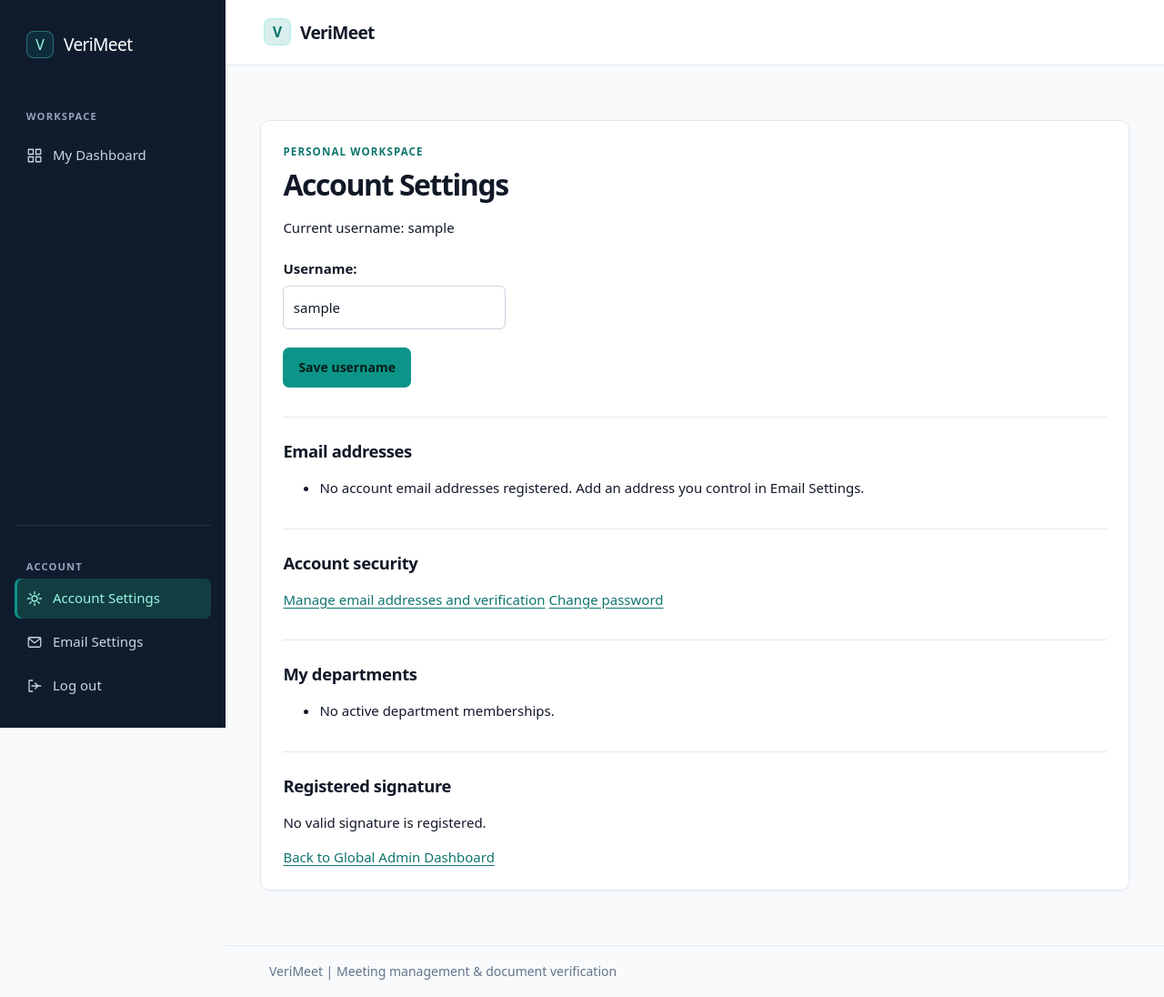
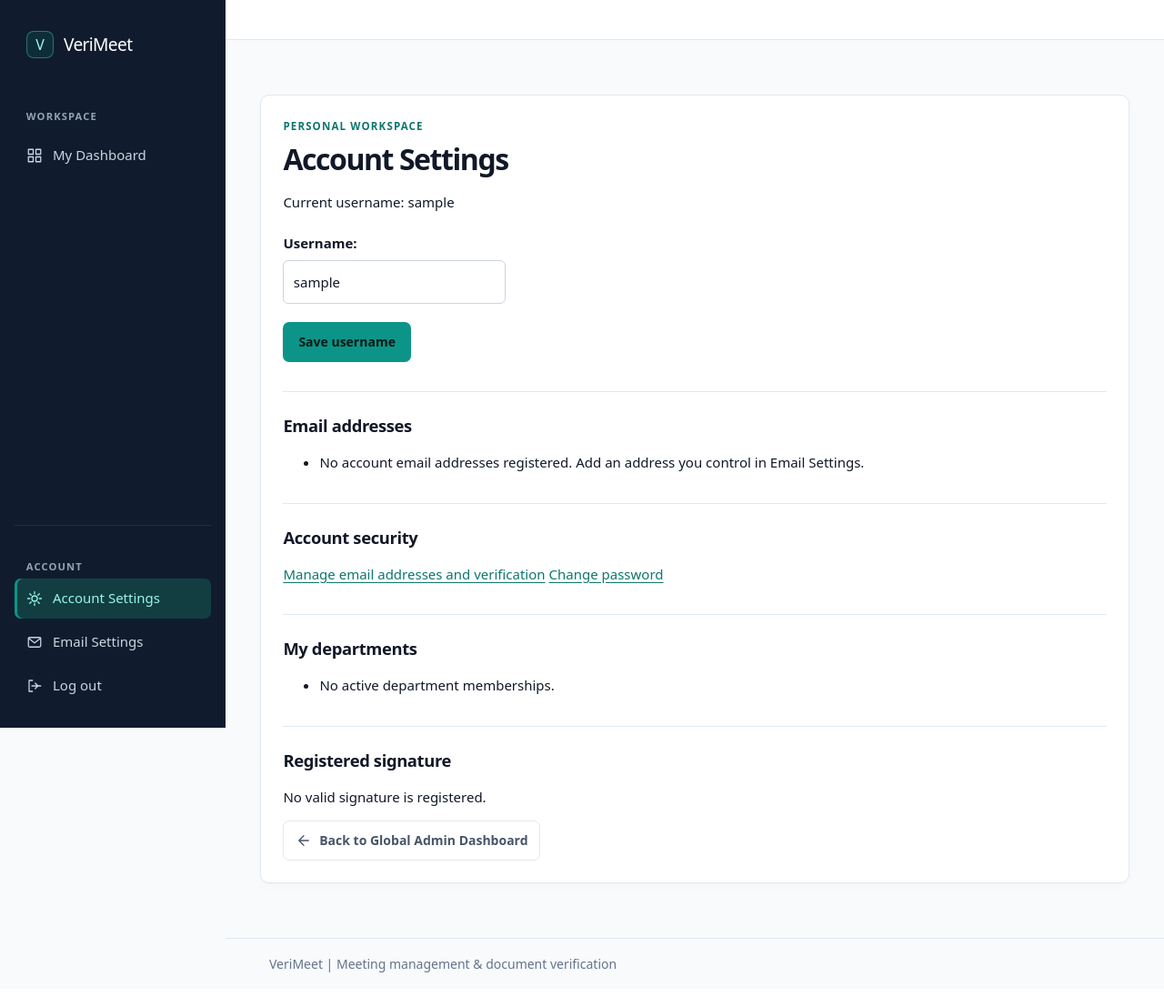
Before and after one commit to SiegfridP/verimeet, a Django app: page /accounts/settings/ in a window 1280 px wide. Shown: the whole page at 91% size. After the commit the page ends 1069 px from the top, so only its background shows below. Run offline with Django 5.2, Linux system fonts and the light colour scheme; the visitor is signed in with stand-in values (Sample User, id 1); some libraries are stand-ins or nearby versions.

Commit message:
style(ui): polish workspace branding and navigation actions

```diff
--- a/accounts/static/css/verimeet.css
+++ b/accounts/static/css/verimeet.css
@@ -544,3 +544,49 @@
 @media (prefers-reduced-motion: reduce) {
   .vm-app * { animation: none !important; transition: none !important; scroll-behavior: auto !important; }
 }
+
+/* Focused navigation and dashboard polish. */
+@media (min-width: 901px) {
+  .vm-workspace .vm-topbar > .vm-brand { display: none; }
+  .vm-workspace .vm-topbar { min-height: 44px; padding-block: .25rem; }
+}
+.vm-content a.vm-return,
+.vm-content a.vm-department-entry {
+  display: inline-flex;
+  align-items: center;
+  justify-content: center;
+  gap: .5rem;
+  min-height: 44px;
+  max-width: 100%;
+  padding: .5rem .8rem;
+  border: 1px solid var(--border);
+  border-radius: 7px;
+  font-size: .875rem;
+  font-weight: 550;
+  line-height: 1.4;
+  text-decoration: none;
+  box-shadow: none;
+  transition: background-color .15s, border-color .15s;
+}
+.vm-content a.vm-return { color: #475569; background: #fff; }
+.vm-content a.vm-return:hover { background: var(--surface); color: var(--text); border-color: #cbd5e1; }
+.vm-content a.vm-department-entry { color: #115e59; background: #f0fdfa; border-color: #99d5cd; }
+.vm-content a.vm-department-entry:hover { color: #134e4a; background: #ccfbf1; border-color: var(--primary); }
+.vm-return > span, .vm-department-entry > span { min-width: 0; overflow-wrap: anywhere; }
+.vm-content .vm-department-card { display: flex; flex-direction: column; align-items: flex-start; gap: .85rem; padding: 1.35rem; }
+.vm-content .vm-department-card h3 { margin: 0; line-height: 1.45; font-size: 1.1rem; overflow-wrap: anywhere; }
+.vm-content .vm-department-role { margin: 0 0 .25rem; font-size: .875rem; color: #475569; }
+.vm-department-card > .vm-department-entry { margin-top: auto; }
+.vm-content .vm-signature-preview { max-width: 480px; margin: 1rem 0; background: white; border: 1px solid var(--border); border-radius: 8px; }
+.vm-signature-preview > summary { display: flex; align-items: center; gap: .65rem; padding: .75rem 1rem; min-height: 44px; list-style: none; font-weight: 550; color: #475569; border-radius: 8px; }
+.vm-signature-preview > summary::-webkit-details-marker { display: none; }
+.vm-signature-preview > summary:hover { background: var(--surface); }
+.vm-disclosure-chevron { margin-left: auto; display: inline-flex; transition: transform .15s; }
+.vm-signature-preview[open] > summary { background: #f0fdfa; color: #115e59; border-bottom: 1px solid var(--border); border-radius: 8px 8px 0 0; }
+.vm-signature-preview[open] .vm-disclosure-chevron { transform: rotate(180deg); }
+.vm-content .vm-signature-preview img { display: block; margin: 1rem; max-width: calc(100% - 2rem); }
+.vm-content .vm-info-note { display: flex; align-items: flex-start; gap: .65rem; padding: .85rem 1rem; margin: 1.5rem 0 0; border: 1px solid var(--border); border-left: 3px solid #8bbdb7; border-radius: 7px; background: #f0fdfa; color: #475569; font-size: .875rem; }
+.vm-info-note > .vm-icon { margin-top: .15rem; }
+@media (prefers-reduced-motion: reduce) {
+  .vm-disclosure-chevron, .vm-content a.vm-return, .vm-content a.vm-department-entry { transition: none; }
+}
--- a/accounts/templates/accounts/_invitation_cards.html
+++ b/accounts/templates/accounts/_invitation_cards.html
@@ -9,6 +9,6 @@
 </li>
 {% endfor %}</ul></section>
 {% else %}
-<p>To accept an invitation, open the link provided by your department's Authorized Personnel.</p>
+<p class="vm-info-note">{% include 'accounts/ui_icon.html' with icon='info' %}<span>To accept an invitation, open the link provided by your department's Authorized Personnel.</span></p>
 {% endif %}
 </div>
--- a/accounts/templates/accounts/account_settings.html
+++ b/accounts/templates/accounts/account_settings.html
@@ -19,6 +19,6 @@
 {% if replacement_form %}<p>Replacing this visual PNG does not invalidate cryptographic signatures. Previous PNG versions are retained for historical protection.</p>
 <form method="post" enctype="multipart/form-data" action="{% url 'replace_account_signature' %}">{% csrf_token %}{{ replacement_form.as_p }}<button type="submit">Replace signature</button></form>{% endif %}
 {% if signature_ready %}<img src="{% url 'signature_preview' %}" alt="Your saved signature">{% else %}<p>No valid signature is registered.</p>{% endif %}
-{% if global_admin %}<a href="{% url 'admin_dashboard' %}">Back to Global Admin Dashboard</a>{% else %}<a href="{% url 'central_dashboard' %}">Back to My Dashboard</a>{% endif %}
+{% if global_admin %}<a href="{% url 'admin_dashboard' %}" class="vm-return">{% include 'accounts/ui_icon.html' with icon='arrow-left' %}<span>Back to Global Admin Dashboard</span></a>{% else %}<a href="{% url 'central_dashboard' %}" class="vm-return">{% include 'accounts/ui_icon.html' with icon='arrow-left' %}<span>Back to My Dashboard</span></a>{% endif %}
 </div>
 {% endblock %}
--- a/accounts/templates/accounts/authorized_dashboard.html
+++ b/accounts/templates/accounts/authorized_dashboard.html
@@ -2,7 +2,7 @@
 {% load dashboard_navigation %}
 {% block head_title %}VeriMeet – Authorized Dashboard{% endblock %}
 {% block content %}
-<div class="vm-dashboard">{% if not global_admin %}<a href="{% url 'central_dashboard' %}">Back to My Dashboard</a>{% endif %}
+<div class="vm-dashboard">{% if not global_admin %}<a href="{% url 'central_dashboard' %}" class="vm-return">{% include 'accounts/ui_icon.html' with icon='arrow-left' %}<span>Back to My Dashboard</span></a>{% endif %}
 
 
 {% if global_admin %}<h1>Global Admin — Department Dashboard</h1><a href="{% overview_url %}">Global Admin Dashboard</a>{% else %}<h1>Authorized Personnel Dashboard</h1>{% endif %}
--- a/accounts/templates/accounts/central_dashboard.html
+++ b/accounts/templates/accounts/central_dashboard.html
@@ -5,15 +5,15 @@
 <div>
 
 <header class="vm-page-header"><div><p class="vm-eyebrow">Your workspace</p><h1>My Dashboard</h1></div></header>
-{% if user.signature_validated %}<details><summary>Your signature preview</summary><img src="{% url 'signature_preview' %}" alt="Your saved signature"></details>{% endif %}
+{% if user.signature_validated %}<details class="vm-signature-preview"><summary>{% include 'accounts/ui_icon.html' with icon='signature' %}<span>Your signature preview</span><span class="vm-disclosure-chevron">{% include 'accounts/ui_icon.html' with icon='chevron' %}</span></summary><img src="{% url 'signature_preview' %}" alt="Your saved signature"></details>{% endif %}
 
 <p>Select a department to view its dashboard.</p>
 <a class="button" href="{% url 'create_department' %}">Create Department</a>
 <section class="vm-department-grid" aria-labelledby="departments-heading">
 <h2 id="departments-heading">My departments</h2>
 {% for entry in department_entries %}
-<article class="vm-department-card"><h3>{{ entry.department.name }}</h3><p>Your role: {{ entry.role }}</p>
-<a href="{% url 'department_dashboard' entry.department.pk %}">Enter {{ entry.department.name }}</a></article>
+<article class="vm-department-card"><h3>{{ entry.department.name }}</h3><p class="vm-department-role">Your role: {{ entry.role }}</p>
+<a class="vm-department-entry" href="{% url 'department_dashboard' entry.department.pk %}"><span>Enter {{ entry.department.name }}</span>{% include 'accounts/ui_icon.html' with icon='arrow-right' %}</a></article>
 {% empty %}
 <p>You have no active departments. Create a department or join through an invitation from Authorized Personnel.</p>
 {% endfor %}
--- a/accounts/templates/accounts/elevation_request.html
+++ b/accounts/templates/accounts/elevation_request.html
@@ -9,7 +9,7 @@
         {{ form.as_p }}
         <button type="submit">Submit Request</button>
       </form>
-      <p><a href="{% dashboard_url 'department_dashboard' dept_id=department.id %}">← Back to Dashboard</a></p>
+      <p><a href="{% dashboard_url 'department_dashboard' dept_id=department.id %}" class="vm-return">{% include 'accounts/ui_icon.html' with icon='arrow-left' %}<span>Back to Dashboard</span></a></p>
     </section>
   </div>
 {% endblock %}
--- a/accounts/templates/accounts/invite.html
+++ b/accounts/templates/accounts/invite.html
@@ -16,7 +16,7 @@
       <form method="post" action="{% dashboard_url 'retry_invitation_delivery' invitation.pk %}">{% csrf_token %}{% dashboard_field %}<button>Queue existing invitation email</button></form>
       {% endif %}
       {% empty %}<p>No pending invitations.</p>{% endfor %}
-      <p><a href="{% dashboard_url 'department_dashboard' dept_id=department.id %}">← Back to Dashboard</a></p>
+      <p><a href="{% dashboard_url 'department_dashboard' dept_id=department.id %}" class="vm-return">{% include 'accounts/ui_icon.html' with icon='arrow-left' %}<span>Back to Dashboard</span></a></p>
     </section>
   </div>
 {% endblock %}
--- a/accounts/templates/accounts/member_dashboard.html
+++ b/accounts/templates/accounts/member_dashboard.html
@@ -2,7 +2,7 @@
 {% load dashboard_navigation %}
 {% block head_title %}VeriMeet – Officer Dashboard{% endblock %}
 {% block content %}
-<div class="vm-dashboard">{% if not global_admin %}<a href="{% url 'central_dashboard' %}">Back to My Dashboard</a>{% endif %}
+<div class="vm-dashboard">{% if not global_admin %}<a href="{% url 'central_dashboard' %}" class="vm-return">{% include 'accounts/ui_icon.html' with icon='arrow-left' %}<span>Back to My Dashboard</span></a>{% endif %}
 <h1>Officer Dashboard</h1><h2 class="vm-context-heading">Department: {{ department.name }}</h2><p>Your role: Officer</p><p>All department meetings are listed. Attendance, signing, and verification details belong only to your own assignment.</p>
 {% if switch_departments %}<nav aria-label="Switch department">Switch department: {% for dept in switch_departments %}<a href="{% dashboard_entry_url dept.pk %}" {% if department.pk == dept.pk %}aria-current="page"{% endif %}>{{ dept.name }}</a>{% endfor %}</nav>{% endif %}
 
--- a/accounts/templates/accounts/review_elevation_requests.html
+++ b/accounts/templates/accounts/review_elevation_requests.html
@@ -28,6 +28,6 @@
     {% else %}
       <p>No pending requests.</p>
     {% endif %}
-    <p><a href="{% overview_url %}">← Back to Admin Dashboard</a></p>
+    <p><a href="{% overview_url %}" class="vm-return">{% include 'accounts/ui_icon.html' with icon='arrow-left' %}<span>Back to Admin Dashboard</span></a></p>
   </div>
 {% endblock %}
--- a/accounts/templates/accounts/ui_icon.html
+++ b/accounts/templates/accounts/ui_icon.html
@@ -1 +1 @@
-<svg class="vm-icon" width="18" height="18" viewBox="0 0 24 24" fill="none" stroke="currentColor" stroke-width="1.7" stroke-linecap="round" stroke-linejoin="round" aria-hidden="true" focusable="false">{% if icon == 'dashboard' %}<path d="M3 3h7v7H3zM14 3h7v7h-7zM3 14h7v7H3zM14 14h7v7h-7z"/>{% elif icon == 'email' %}<rect x="3" y="5" width="18" height="14" rx="2"/><path d="m3 6 9 7 9-7"/>{% elif icon == 'logout' %}<path d="M9 4H4v16h5M13 8l4 4-4 4M8 12h13"/>{% elif icon == 'department' %}<path d="M4 21V5l8-3 8 3v16M9 21v-5h6v5M8 7h1m6 0h1M8 11h1m6 0h1"/>{% else %}<circle cx="12" cy="12" r="4"/><path d="M12 2v3m0 14v3M2 12h3m14 0h3M5 5l2 2m10 10 2 2M5 19l2-2M17 7l2-2"/>{% endif %}</svg>
+<svg class="vm-icon" width="18" height="18" viewBox="0 0 24 24" fill="none" stroke="currentColor" stroke-width="1.7" stroke-linecap="round" stroke-linejoin="round" aria-hidden="true" focusable="false">{% if icon == 'arrow-left' %}<path d="m12 5-7 7 7 7M5 12h14"/>{% elif icon == 'arrow-right' %}<path d="m12 5 7 7-7 7M5 12h14"/>{% elif icon == 'chevron' %}<path d="m6 9 6 6 6-6"/>{% elif icon == 'signature' %}<path d="m4 16 10-10 4 4L8 20H4v-4ZM13 7l4 4M13 20h7"/>{% elif icon == 'info' %}<circle cx="12" cy="12" r="9"/><path d="M12 11v6M12 7h.01"/>{% elif icon == 'dashboard' %}<path d="M3 3h7v7H3zM14 3h7v7h-7zM3 14h7v7H3zM14 14h7v7h-7z"/>{% elif icon == 'email' %}<rect x="3" y="5" width="18" height="14" rx="2"/><path d="m3 6 9 7 9-7"/>{% elif icon == 'logout' %}<path d="M9 4H4v16h5M13 8l4 4-4 4M8 12h13"/>{% elif icon == 'department' %}<path d="M4 21V5l8-3 8 3v16M9 21v-5h6v5M8 7h1m6 0h1M8 11h1m6 0h1"/>{% else %}<circle cx="12" cy="12" r="4"/><path d="M12 2v3m0 14v3M2 12h3m14 0h3M5 5l2 2m10 10 2 2M5 19l2-2M17 7l2-2"/>{% endif %}</svg>
--- a/meetings/templates/meetings/assign_participants.html
+++ b/meetings/templates/meetings/assign_participants.html
@@ -49,7 +49,7 @@
 
         <div class="actions-row">
           <button type="submit" class="button" id="submit-assign-participants">Save Assignments</button>
-          <a href="{% dashboard_url 'department_dashboard' dept_id=department.id %}" class="button btn-secondary">Back to Dashboard</a>
+          <a href="{% dashboard_url 'department_dashboard' dept_id=department.id %}" class="button btn-secondary vm-return">{% include 'accounts/ui_icon.html' with icon='arrow-left' %}<span>Back to Dashboard</span></a>
         </div>
       </form>
     </div>
--- a/meetings/templates/meetings/my_attendance.html
+++ b/meetings/templates/meetings/my_attendance.html
@@ -76,7 +76,7 @@
       {% endif %}
 
       <div>
-        <a href="{% dashboard_url 'department_dashboard' dept_id=department.id %}" class="button">Back to Dashboard</a>
+        <a href="{% dashboard_url 'department_dashboard' dept_id=department.id %}" class="button vm-return">{% include 'accounts/ui_icon.html' with icon='arrow-left' %}<span>Back to Dashboard</span></a>
       </div>
     </div>
   </div>
--- a/meetings/templates/meetings/qr_attendance_confirm.html
+++ b/meetings/templates/meetings/qr_attendance_confirm.html
@@ -14,5 +14,5 @@
   {% endif %}
   <button type="submit">Confirm attendance</button>
 </form>
-<a href="{% dashboard_url 'department_dashboard' meeting.department_id %}">Return to Dashboard</a>
+<a href="{% dashboard_url 'department_dashboard' meeting.department_id %}" class="vm-return">{% include 'accounts/ui_icon.html' with icon='arrow-left' %}<span>Return to Dashboard</span></a>
 {% endblock %}
--- a/meetings/templates/meetings/qr_attendance_result.html
+++ b/meetings/templates/meetings/qr_attendance_result.html
@@ -39,6 +39,6 @@
     </div>
 
     <a href="{% dashboard_url 'my_attendance' meeting.id %}" class="button">View My Attendance Details</a>
-    <a href="{% dashboard_url 'department_dashboard' meeting.department_id %}" class="secondary-link">Return to Dashboard</a>
+    <a href="{% dashboard_url 'department_dashboard' meeting.department_id %}" class="secondary-link vm-return">{% include 'accounts/ui_icon.html' with icon='arrow-left' %}<span>Return to Dashboard</span></a>
   </div>
 {% endblock %}
--- a/meetings/templates/meetings/qr_projector.html
+++ b/meetings/templates/meetings/qr_projector.html
@@ -30,7 +30,7 @@
   {% endif %}
 
   <div class="nav-links">
-    <a href="{% dashboard_url 'review_meeting' meeting.id %}">&larr; Return to Meeting Review</a>
+    <a href="{% dashboard_url 'review_meeting' meeting.id %}" class="vm-return">{% include 'accounts/ui_icon.html' with icon='arrow-left' %}<span>Return to Meeting Review</span></a>
     <a href="{% dashboard_url 'meeting_attendance' meeting.id %}">Manage Attendance</a>
     <a href="{% dashboard_url 'department_dashboard' meeting.department.id %}">Dashboard</a>
   </div>
--- a/meetings/templates/meetings/review_meeting.html
+++ b/meetings/templates/meetings/review_meeting.html
@@ -117,7 +117,7 @@
           <form method="post" action="{% dashboard_url 'generate_signing_qr' meeting.id %}">{% csrf_token %}{% dashboard_field %}<button type="submit" class="button btn-secondary">Signing QR</button></form>
           <a href="{% dashboard_url 'projector_qr_view' meeting.id %}" class="button" id="btn-qr-from-review">Display Projector QR</a>
         {% endif %}
-        <a href="{% dashboard_url 'department_dashboard' dept_id=department.id %}" class="button btn-secondary">Back to Dashboard</a>
+        <a href="{% dashboard_url 'department_dashboard' dept_id=department.id %}" class="button btn-secondary vm-return">{% include 'accounts/ui_icon.html' with icon='arrow-left' %}<span>Back to Dashboard</span></a>
       </div>
     </div>
   </div>
--- a/meetings/templates/meetings/select_department.html
+++ b/meetings/templates/meetings/select_department.html
@@ -11,13 +11,13 @@
       <ul class="dept-list">
         {% for dept in departments %}
           <li>
-            <a class="dept-link" href="{% dashboard_url 'create_meeting_dept' dept_id=dept.id %}">
-              {{ dept.name }}
+            <a class="dept-link vm-department-entry" href="{% dashboard_url 'create_meeting_dept' dept_id=dept.id %}">
+              <span>{{ dept.name }}</span>{% include 'accounts/ui_icon.html' with icon='arrow-right' %}
             </a>
           </li>
         {% endfor %}
       </ul>
-      <p><a href="{% dashboard_url 'routing_view' %}">← Return to Main</a></p>
+      <p><a href="{% dashboard_url 'routing_view' %}" class="vm-return">{% include 'accounts/ui_icon.html' with icon='arrow-left' %}<span>Return to Main</span></a></p>
     </div>
   </div>
 {% endblock %}
```
Also changed, not shown: accounts/test_ui_templates.py (+38 -0 lines).
